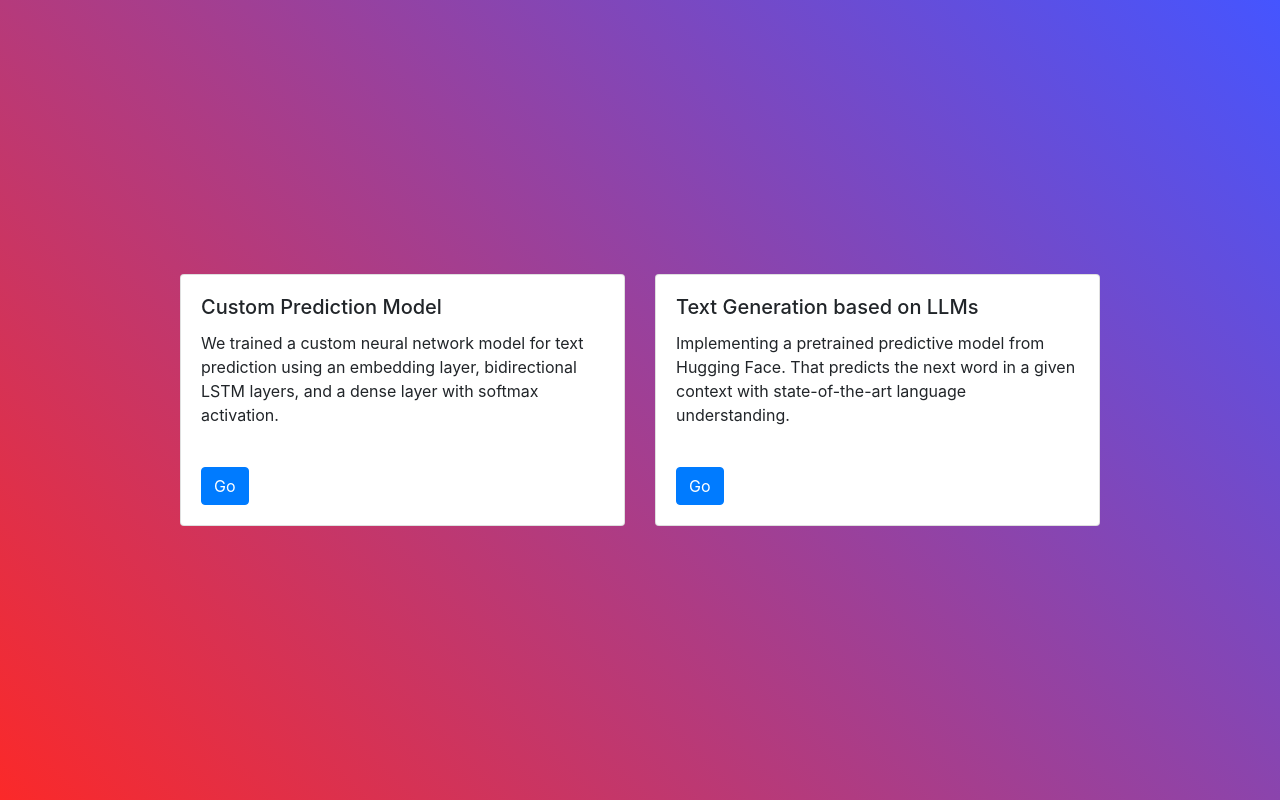
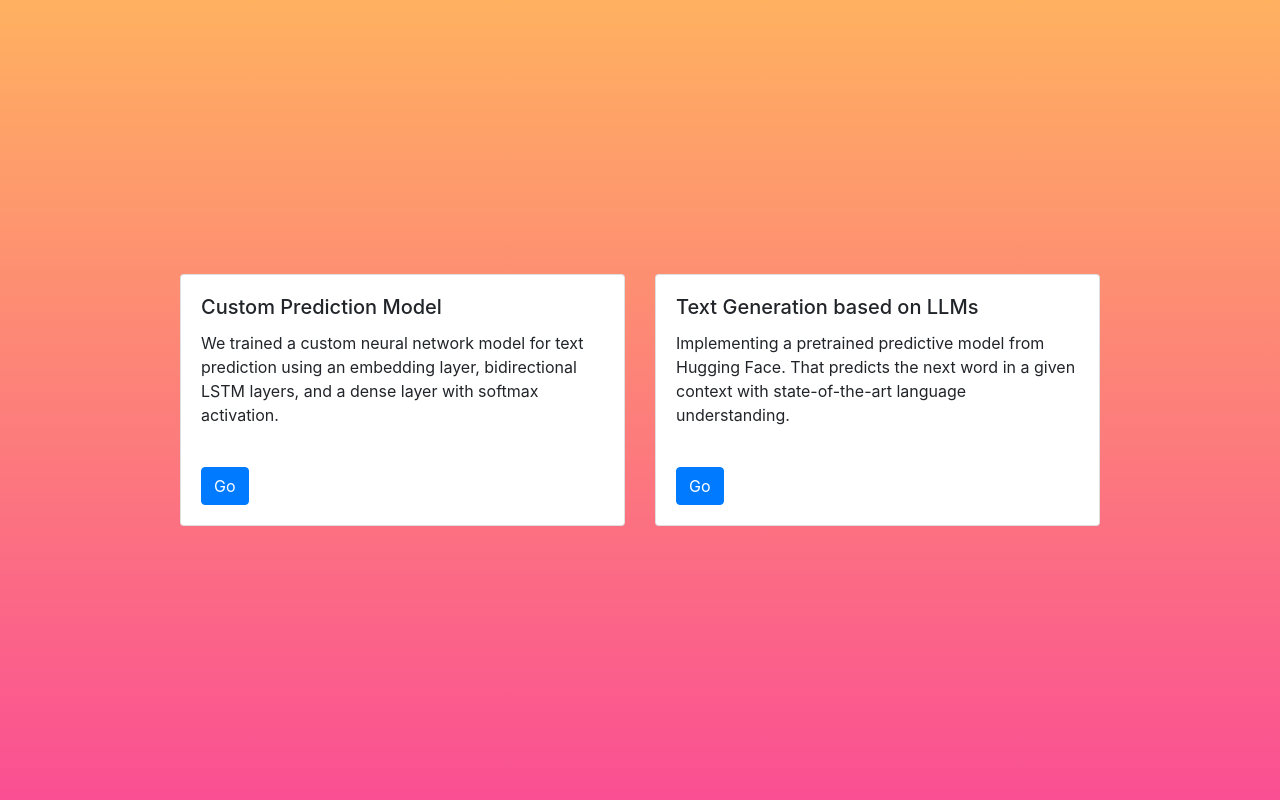
Before and after one commit to venkateshsridharann/Next-Word-Predictor, a Django app: page / in a window 1280 px wide. Run offline with Django 4.2, Linux system fonts and the light colour scheme; parts of the project's set-up code (start-up, migrations or seed data) failed here and were passed over; some libraries are stand-ins or nearby versions.

Commit message:
Feature/UI (#12)
* UI changes

* Update Readme for clarity

* Centered text input box

* Update README.md

* Minor UI changes

```diff
--- a/Django WebApp/myproject/templates/home.html
+++ b/Django WebApp/myproject/templates/home.html
@@ -7,7 +7,7 @@
         body {
             display: flex;
             background-color:#dbc8d1;
-            background:linear-gradient(45deg, #fb2929, #4555ff);
+            background:linear-gradient(0deg,  #fa4f93, #ffb160);
 
             justify-content: center;
             align-items: center;
--- a/Django WebApp/myproject/templates/prediction_results.html
+++ b/Django WebApp/myproject/templates/prediction_results.html
@@ -43,14 +43,12 @@
         body {
             display: flex;
             background-color:#dbc8d1;
-            background:linear-gradient(45deg,  #fb2929, #4555ff);
+            background:linear-gradient(0deg,  #fa4f93, #ffb160);
             justify-content: center;
             align-items: center;
             height: 100vh;
 
         }
-
-
 
         #highlight {
             width: 50%;
```
Also changed, not shown: Django WebApp/myproject/pretrained_model/views.py (line endings or trailing spaces).
